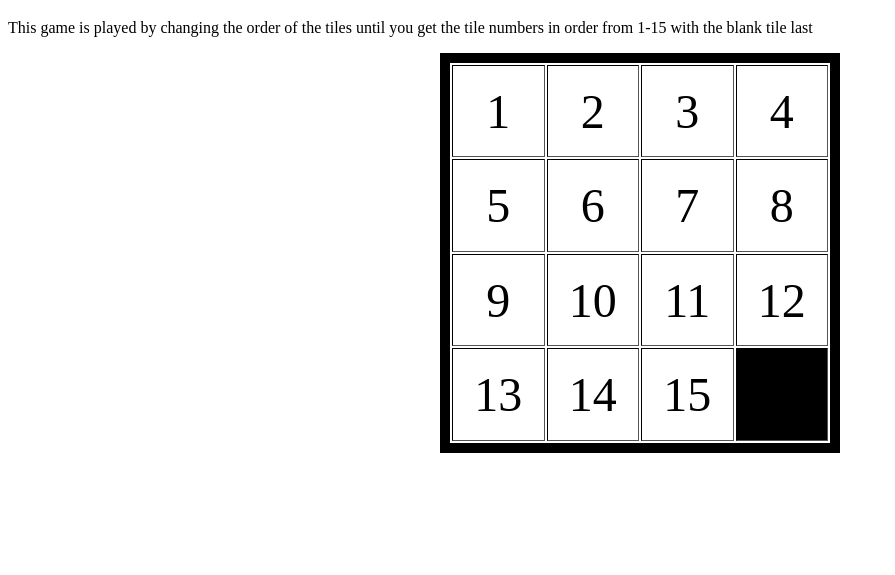
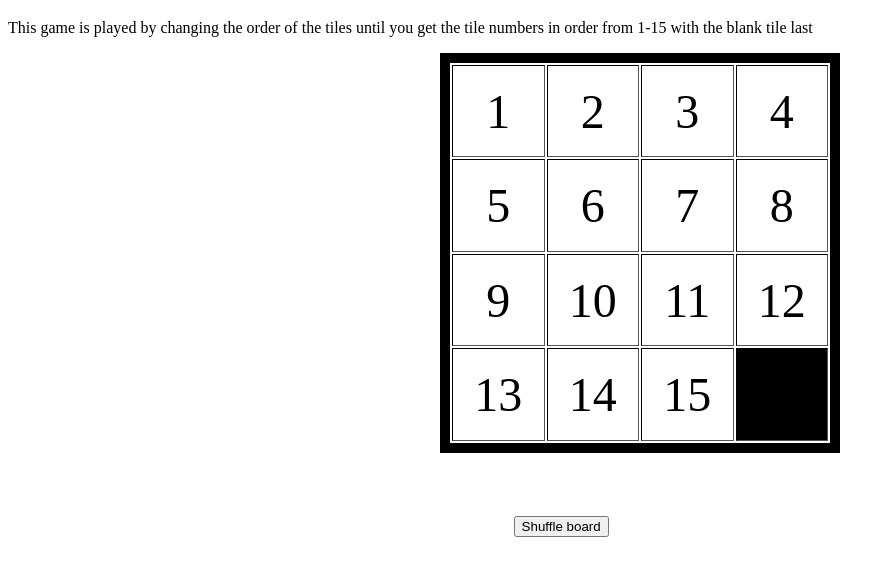
Before and after one commit to rabellamy/15-Puzzle, a plain HTML site: page 15-puzzle.html in a window 1280 px wide. Shown: the part 61-636 px from the top of the page, without its empty margins (0-895 px from the left). Drawn offline with Linux system fonts and the light colour scheme.

Commit message:
create shuffle button

```diff
--- a/15-puzzle.css
+++ b/15-puzzle.css
@@ -10,3 +10,7 @@
 #slot-16{
 	background-color: black;
 }
+#shuffle-board{
+	margin-top: 5%;
+	margin-left: 40%;
+}
--- a/15-puzzle.html
+++ b/15-puzzle.html
@@ -22,6 +22,7 @@
 		<td id="slot-13">13</td><td id="slot-14">14</td><td id="slot-15">15</td><td id="slot-16"></td>
 	</tr>
 </table>
+<button id="shuffle-board">Shuffle board</button>
 
 </body>
 </html>
```
